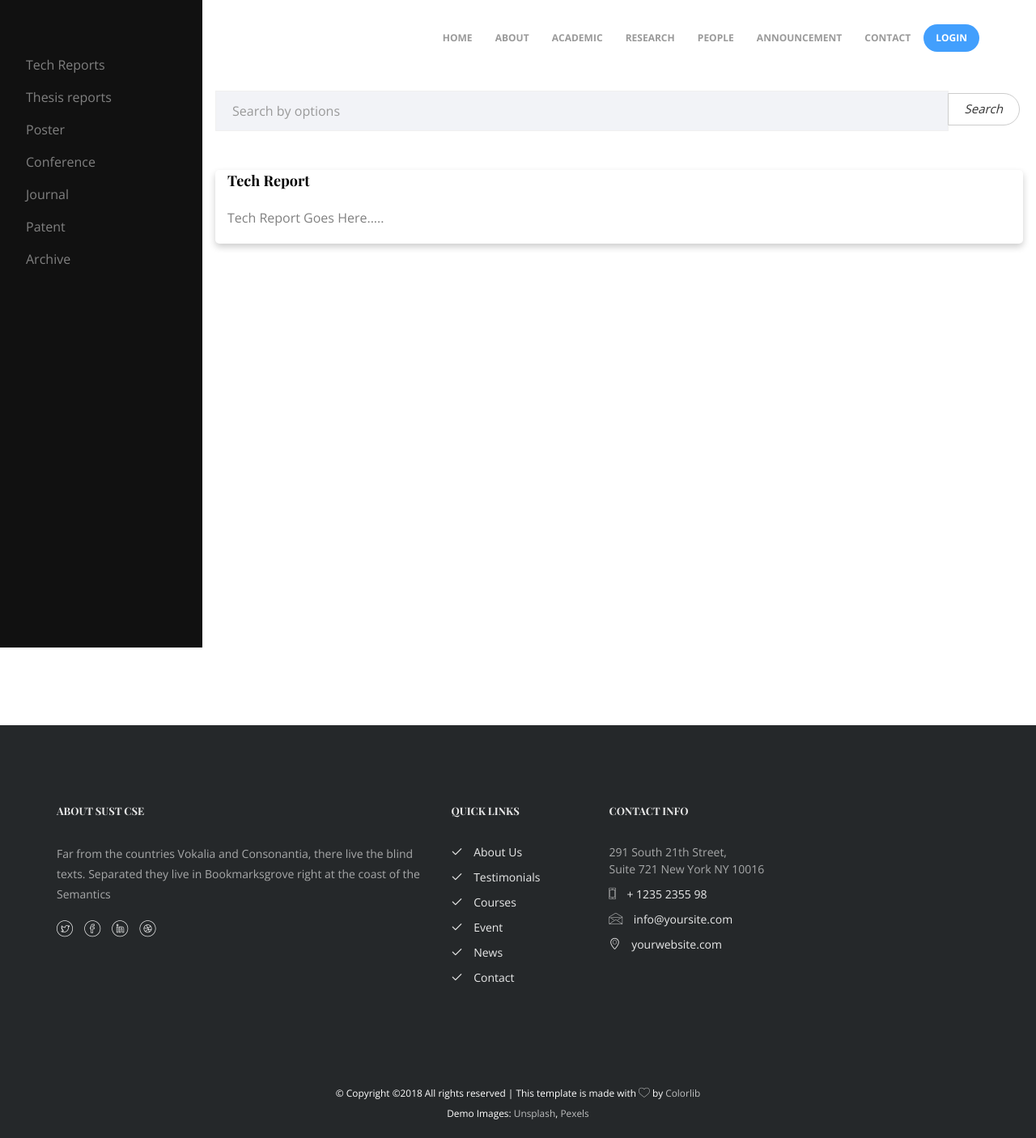
After one commit to ShehabAhmedSayem/sustcsewebsite, a Django app: page /publications/ in a window 1280 px wide. The commit adds this page. Shown: the whole page at 81% size. Run offline with Django 3.2, Linux system fonts and the light colour scheme; some libraries are stand-ins or nearby versions; some web fonts are replaced.

Commit message:
sidenavigation menu in publication section is implemented

```diff
--- a/home/urls.py
+++ b/home/urls.py
@@ -11,4 +11,5 @@ urlpatterns = [
     path('grad/second-major/', views.grad_second_major, name='gsecmajor'),
     path('phd/', views.phd, name='phd'),
     path('ccna/', views.ccna, name='ccna'),
+    path('publications/', views.publications, name='publications'),
 ]
--- a/home/views.py
+++ b/home/views.py
@@ -41,3 +41,8 @@ def phd(request):
 def ccna(request):
     context = {}
     return render(request, 'home/ccna.html', context)
+
+
+def publications(request):
+    context = {}
+    return render(request, 'home/publications.html', context)
--- /dev/null
+++ b/static/css/sidenav.css
@@ -0,0 +1,56 @@
+.sidenav {
+    height: 100%;
+    width: 250px;
+    position: fixed;
+    z-index: 1;
+    top: 0;
+    left: 0;
+    background-color: #111;
+    overflow-x: hidden;
+    transition: 0.5s;
+    padding-top: 60px;
+}
+
+.sidenav a {
+    padding: 8px 8px 8px 32px;
+    text-decoration: none;
+    font-size: 16px;
+    color: #818181;
+    display: block;
+    transition: 0.3s;
+}
+
+.sidenav a:hover {
+    color: #f1f1f1;
+}
+
+.sidenav .closebtn {
+    position: absolute;
+    top: 0;
+    right: 25px;
+    font-size: 36px;
+    margin-left: 50px;
+}
+
+#main {
+    transition: margin-left .5s;
+    padding: 16px;
+    margin-left: 250px;
+    height: 100vh;
+}
+
+@media screen and (max-height: 450px) {
+  .sidenav {padding-top: 15px;}
+  .sidenav a {font-size: 18px;}
+}
+
+.card {
+    box-shadow: 0 4px 8px 0 rgba(0,0,0,0.2);
+    transition: 0.3s;
+    border-radius: 5px; /* 5px rounded corners */
+}
+
+/* Add rounded corners to the top left and the top right corner of the image */
+img {
+    border-radius: 5px 5px 0 0;
+}
--- a/templates/base.html
+++ b/templates/base.html
@@ -30,6 +30,8 @@
 
 	<!-- Animate.css -->
 	<link rel="stylesheet" href="{% static 'css/animate.css' %}">
+    <!-- Animate.css -->
+	<link rel="stylesheet" href="{% static 'css/sidenav.css' %}">
 	<!-- Icomoon Icon Fonts-->
 	<link rel="stylesheet" href="{% static 'css/icomoon.css' %}">
 	<!-- Bootstrap  -->
@@ -81,7 +83,7 @@
                                 <a href="#">Academic</a>
                                 <ul class="dropdown">
                                     <div class="row">
-                                        <div class="col-lg-6" >
+                                        <div class="col-lg-4" >
                                             <li>Program</li>
                                             <hr>
                                             <li style="color:white;font-size:0.8em;">Undergraduate</li>
@@ -93,7 +95,22 @@
                                             <li style="color:white;font-size:0.8em;"><a href="{% url 'phd' %}">PHD</a></li>
                                             <li style="color:white;font-size:0.8em;"><a href="{% url 'ccna' %}">CCNA</a></li>
                                         </div>
-                                        <div class="col-lg-6" >
+                                        <div class="col-lg-4" >
+                                            <li>Admission</li>
+                                            <hr>
+                                           <li style="color:white;font-size:0.8em;">Undergraduate</li>
+                                                <li><a href="{% url 'cumajor' %}" style="margin-left: 20px;">Deciding</a></li>
+                                                <li><a href="{% url 'cusecmajor' %}" style="margin-left: 20px;">Apply</a></li>
+                                                <li><a href="{% url 'cusecmajor' %}" style="margin-left: 20px;">Getting Ready</a></li>
+                                            <li style="color:white;font-size:0.8em;">Second Major</li>
+                                                <li><a href="{% url 'cgmajor' %}" style="margin-left: 20px;">Eligibility</a></li>
+                                                <li><a href="{% url 'cgsecmajor' %}" style="margin-left: 20px;">Steps</a></li>
+                                                <li><a href="{% url 'cgsecmajor' %}" style="margin-left: 20px;">Deadline</a></li>
+                                                <li><a href="{% url 'cgsecmajor' %}" style="margin-left: 20px;">Info Session</a></li>
+                                            <li style="color:white;font-size:0.8em;"><a href="{% url 'cphd' %}">PHD</a></li>
+                                            <li style="color:white;font-size:0.8em;"><a href="{% url 'cccna' %}">CCNA</a></li>
+                                        </div>
+                                        <div class="col-lg-4" >
                                             <li>Curriculum</li>
                                             <hr>
                                            <li style="color:white;font-size:0.8em;">Undergraduate</li>
@@ -108,6 +125,28 @@
                                     </div>
                                 </ul>
                             </li>
+
+
+                            <li class="has-dropdown">
+                                <a href="#">Research</a>
+                                <ul class="dropdown" style="width:300%;">
+                                    <li><a href="{% url 'ccna' %}">Areas</a></li>
+                                    <li><a href="{% url 'ccna' %}">Research Seminar</a></li>
+                                    <li><a href="{% url 'publications' %}">Publications</a></li>
+                                        <!--<li><a href="{% url 'cgmajor' %}" style="margin-left: 20px;">Tech Reports</a></li>
+                                        <li><a href="{% url 'cgsecmajor' %}" style="margin-left: 20px;">Thesis reports</a></li>
+                                        <li><a href="{% url 'cgsecmajor' %}" style="margin-left: 20px;">Poster</a></li>
+                                        <li><a href="{% url 'cgsecmajor' %}" style="margin-left: 20px;">Conference</a></li>
+                                        <li><a href="{% url 'cgsecmajor' %}" style="margin-left: 20px;">Journal</a></li>
+                                        <li><a href="{% url 'cgsecmajor' %}" style="margin-left: 20px;">Patent</a></li>
+                                        <li><a href="{% url 'cgsecmajor' %}" style="margin-left: 20px;">Archive</a></li>-->
+                                </ul>
+                            </li>
+
+
+
+
+
                             <li class="has-dropdown">
                                 <a href="#">People</a>
                                 <ul class="dropdown" style="width:120px;">
--- /dev/null
+++ b/templates/home/publications.html
@@ -0,0 +1,112 @@
+{% extends 'base.html' %}
+{% block title %}Publications{% endblock %}
+{% block content %}
+
+
+<div id="mySidenav" class="sidenav">
+    <a href="#" onclick="showDiv('tech_report')">Tech Reports</a>
+    <a href="#" onclick="showDiv('thesis_reports')">Thesis reports</a>
+    <a href="#" onclick="showDiv('poster')">Poster</a>
+    <a href="#" onclick="showDiv('conference')">Conference</a>
+    <a href="#" onclick="showDiv('journal')">Journal</a>
+    <a href="#" onclick="showDiv('patent')">Patent</a>
+    <a href="#" onclick="showDiv('archive')">Archive</a>
+</div>
+
+<div id="main" onload="showDiv('tech_report')">
+
+    <form>
+        <div class="input-group">
+            <input type="text" class="form-control" placeholder="Search by options">
+            <div class="input-group-btn">
+                <button class="btn btn-default" type="submit">
+                    <i class="glyphicon glyphicon-search">Search</i>
+                </button>
+            </div>
+        </div>
+    </form>
+
+    <br><br>
+
+    <div class="card" id="tech_report">
+        <div class="container">
+            <h4><b>Tech Report</b></h4>
+            <p>Tech Report Goes Here.....</p>
+        </div>
+    </div>
+
+    <div class="card" id="thesis_reports" style="display: none">
+        <div class="container">
+            <h4><b>Thesis reports</b></h4>
+            <p>Thesis reports Goes Here.....</p>
+        </div>
+    </div>
+
+    <div class="card" id="poster" style="display: none">
+        <div class="container">
+            <h4><b>Poster</b></h4>
+            <p>Poster Goes Here.....</p>
+        </div>
+    </div>
+
+    <div class="card" id="conference" style="display: none">
+        <div class="container">
+            <h4><b>Conference</b></h4>
+            <p>Conference Goes Here.....</p>
+        </div>
+    </div>
+    <div class="card" id="journal" style="display: none">
+        <div class="container">
+            <h4><b>Journal</b></h4>
+            <p>Journal Goes Here.....</p>
+        </div>
+    </div>
+    <div class="card" id="patent" style="display: none">
+        <div class="container">
+            <h4><b>Patent</b></h4>
+            <p>Patent Goes Here.....</p>
+        </div>
+    </div>
+    <div class="card" id="archive" style="display: none">
+        <div class="container">
+            <h4><b>Archive</b></h4>
+            <p>Archive Goes Here.....</p>
+        </div>
+    </div>
+
+
+</div>
+
+<script>
+    divs = ["tech_report", "archive", "poster", "patent", "conference", "journal", "thesis_reports"];
+
+    function openNav() {
+        document.getElementById("mySidenav").style.width = "250px";
+        document.getElementById("main").style.marginLeft = "250px";
+    }
+
+    function closeNav() {
+        document.getElementById("mySidenav").style.width = "0";
+        document.getElementById("main").style.marginLeft = "0";
+    }
+
+    function showDiv(divName) {
+        for (i = 0; i < divs.length; i++) {
+            console.log("cli " + divs[i].valueOf() + " " + divName.toString());
+            if (divs[i].valueOf() == divName.valueOf()) {
+                var x = document.getElementById(divs[i].valueOf());
+                x.style.display = "block";
+
+            }
+            else {
+                var x = document.getElementById(divs[i].valueOf());
+                x.style.display = "none";
+
+            }
+        }
+
+    }
+</script>
+
+
+{% endblock %}
```
Also changed, not shown: db.sqlite3, 1 other file.
